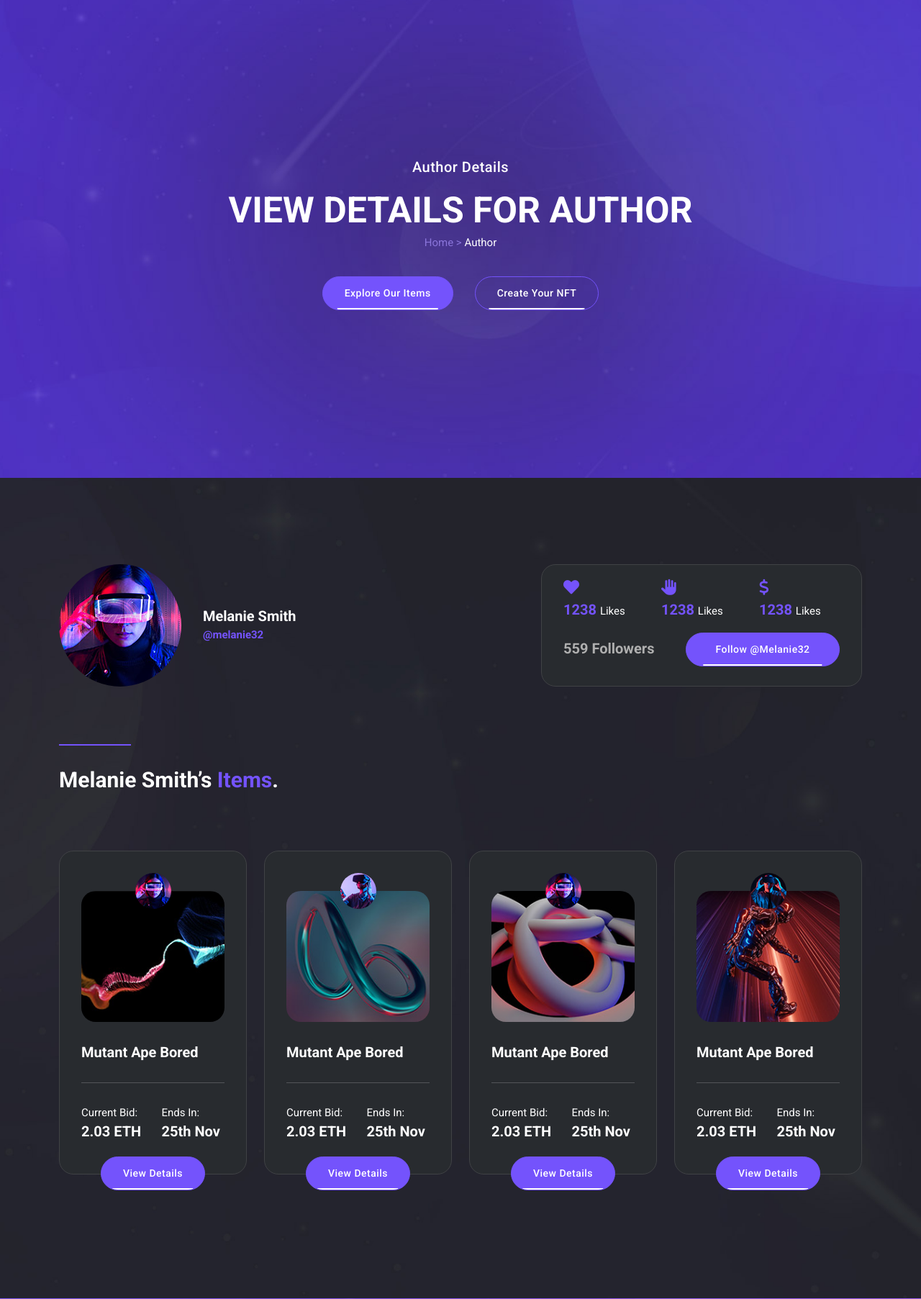
After one commit to JozefDao/Gaming-Shop_projekt, a PHP site: the page made by Projekt-SJ_NFT Market/Projekt-SJ_NFT Market/author.php in a window 1280 px wide. The commit adds this page. Shown: the part 960-2765 px from the top of the page at 72% size. Run offline with PHP 8.4, Linux system fonts and the light colour scheme; data that the repository does not hold is empty.

Commit message:
Add files via upload

```diff
--- /dev/null
+++ b/Projekt-SJ_NFT Market/Projekt-SJ_NFT Market/author.php
@@ -0,0 +1,261 @@
+<!DOCTYPE html>
+<html lang="en">
+
+
+<?php
+include_once('partials/head.php');
+?>
+
+<body>
+
+  <?php
+  include_once('inc/Author.php');
+  include_once('partials/header.php');
+  ?>
+
+  <div class="page-heading normal-space">
+    <div class="container">
+      <div class="row">
+        <div class="col-lg-12">
+          <h6>Author Details</h6>
+          <h2>View Details For Author</h2>
+          <span>Home > <a href="#">Author</a></span>
+          <div class="buttons">
+            <div class="main-button">
+              <a href="explore.php">Explore Our Items</a>
+            </div>
+            <div class="border-button">
+              <a href="create.php">Create Your NFT</a>
+            </div>
+          </div>
+        </div>
+      </div>
+    </div>
+  </div>
+
+  <div class="author-page">
+    <div class="container">
+      <div class="row">
+        <div class="col-lg-6">
+          <div class="author">
+            <img src="assets/images/single-author.jpg" alt="" style="border-radius: 50%; max-width: 170px;">
+            <h4>Melanie Smith <br> <a href="#">@melanie32</a></h4>
+          </div>
+        </div>
+        <div class="col-lg-6">
+          <div class="right-info">
+            <div class="row">
+              <div class="col-4">
+                <div class="info-item">
+                  <i class="fa fa-heart"></i>
+                  <h6>1238 <em>Likes</em></h6>
+                </div>
+              </div>
+              <div class="col-4">
+                <div class="info-item">
+                  <i class="fa fa-hand"></i>
+                  <h6>1238 <em>Likes</em></h6>
+                </div>
+              </div>
+              <div class="col-4">
+                <div class="info-item">
+                  <i class="fa fa-dollar"></i>
+                  <h6>1238 <em>Likes</em></h6>
+                </div>
+              </div>
+            </div>
+            <div class="row">
+              <div class="col-5">
+                <h5>559 Followers</h5>
+              </div>
+              <div class="col-7">
+                <div class="main-button">
+                  <a href="#">Follow @melanie32</a>
+                </div>
+              </div>
+            </div>
+          </div>
+        </div>
+        <div class="col-lg-12">
+          <div class="section-heading">
+            <div class="line-dec"></div>
+            <h2>Melanie Smith’s <em>Items</em>.</h2>
+          </div>
+        </div>
+        <div class="col-lg-3 col-md-6">
+          <div class="item">
+            <div class="row">
+              <div class="col-lg-12">
+                <span class="author">
+                  <img src="assets/images/author.jpg" alt="" style="max-width: 50px; border-radius: 50%;">
+                </span>
+                <img src="assets/images/discover-03.jpg" alt="" style="border-radius: 20px;">
+                <h4>Mutant Ape Bored</h4>
+              </div>
+              <div class="col-lg-12">
+                <div class="line-dec"></div>
+                <div class="row">
+                  <div class="col-6">
+                    <span>Current Bid: <br> <strong>2.03 ETH</strong></span>
+                  </div>
+                  <div class="col-6">
+                    <span>Ends In: <br> <strong>25th Nov</strong></span>
+                  </div>
+                </div>
+              </div>
+              <div class="col-lg-12">
+                <div class="main-button">
+                  <a href="details.php">View Details</a>
+                </div>
+              </div>
+            </div>
+          </div>
+        </div>
+        <div class="col-lg-3 col-md-6">
+          <div class="item">
+            <div class="row">
+              <div class="col-lg-12">
+                <span class="author">
+                  <img src="assets/images/author-02.jpg" alt="" style="max-width: 50px; border-radius: 50%;">
+                </span>
+                <img src="assets/images/discover-06.jpg" alt="" style="border-radius: 20px;">
+                <h4>Mutant Ape Bored</h4>
+              </div>
+              <div class="col-lg-12">
+                <div class="line-dec"></div>
+                <div class="row">
+                  <div class="col-6">
+                    <span>Current Bid: <br> <strong>2.03 ETH</strong></span>
+                  </div>
+                  <div class="col-6">
+                    <span>Ends In: <br> <strong>25th Nov</strong></span>
+                  </div>
+                </div>
+              </div>
+              <div class="col-lg-12">
+                <div class="main-button">
+                  <a href="details.php">View Details</a>
+                </div>
+              </div>
+            </div>
+          </div>
+        </div>
+        <div class="col-lg-3 col-md-6">
+          <div class="item">
+            <div class="row">
+              <div class="col-lg-12">
+                <span class="author">
+                  <img src="assets/images/author.jpg" alt="" style="max-width: 50px; border-radius: 50%;">
+                </span>
+                <img src="assets/images/discover-05.jpg" alt="" style="border-radius: 20px;">
+                <h4>Mutant Ape Bored</h4>
+              </div>
+              <div class="col-lg-12">
+                <div class="line-dec"></div>
+                <div class="row">
+                  <div class="col-6">
+                    <span>Current Bid: <br> <strong>2.03 ETH</strong></span>
+                  </div>
+                  <div class="col-6">
+                    <span>Ends In: <br> <strong>25th Nov</strong></span>
+                  </div>
+                </div>
+              </div>
+              <div class="col-lg-12">
+                <div class="main-button">
+                  <a href="details.php">View Details</a>
+                </div>
+              </div>
+            </div>
+          </div>
+        </div>
+        <div class="col-lg-3 col-md-6">
+          <div class="item">
+            <div class="row">
+              <div class="col-lg-12">
+                <span class="author">
+                  <img src="assets/images/author-03.jpg" alt="" style="max-width: 50px; border-radius: 50%;">
+                </span>
+                <img src="assets/images/discover-04.jpg" alt="" style="border-radius: 20px;">
+                <h4>Mutant Ape Bored</h4>
+              </div>
+              <div class="col-lg-12">
+                <div class="line-dec"></div>
+                <div class="row">
+                  <div class="col-6">
+                    <span>Current Bid: <br> <strong>2.03 ETH</strong></span>
+                  </div>
+                  <div class="col-6">
+                    <span>Ends In: <br> <strong>25th Nov</strong></span>
+                  </div>
+                </div>
+              </div>
+              <div class="col-lg-12">
+                <div class="main-button">
+                  <a href="details.php">View Details</a>
+                </div>
+              </div>
+            </div>
+          </div>
+        </div>
+      </div>
+    </div>
+  </div>
+
+  <div class="create-nft">
+    <div class="container">
+      <div class="row">
+        <div class="col-lg-8">
+          <div class="section-heading">
+            <div class="line-dec"></div>
+            <h2>Create Your NFT & Put It On The Market.</h2>
+          </div>
+        </div>
+        <div class="col-lg-4">
+          <div class="main-button">
+            <a href="create.php">Create Your NFT Now</a>
+          </div>
+        </div>
+        <div class="col-lg-4">
+          <div class="item first-item">
+            <div class="number">
+              <h6>1</h6>
+            </div>
+            <div class="icon">
+              <img src="assets/images/icon-02.png" alt="">
+            </div>
+            <h4>Set Up Your Wallet</h4>
+            <p>Lorem ipsum dolor sit amet, consectetu dipiscingei elit, sed do eiusmod tempor incididunt ut labore et dolore magna aliqua.</p>
+          </div>
+        </div>
+        <div class="col-lg-4">
+          <div class="item second-item">
+            <div class="number">
+              <h6>2</h6>
+            </div>
+            <div class="icon">
+              <img src="assets/images/icon-04.png" alt="">
+            </div>
+            <h4>Add Your Digital NFT</h4>
+            <p>Lorem ipsum dolor sit amet, consectetu dipiscingei elit, sed do eiusmod tempor incididunt ut labore et dolore magna aliqua.</p>
+          </div>
+        </div>
+        <div class="col-lg-4">
+          <div class="item">
+            <div class="icon">
+              <img src="assets/images/icon-06.png" alt="">
+            </div>
+            <h4>Sell Your NFT &amp; Make Profit</h4>
+            <p>Lorem ipsum dolor sit amet, consectetu dipiscingei elit, sed do eiusmod tempor incididunt ut labore et dolore magna aliqua.</p>
+          </div>
+        </div>
+      </div>
+    </div>
+  </div>
+
+  <?php
+  include_once('partials/footer.php');
+  include_once('partials/skripts.php');
+  ?>
+</body>
+</html>
--- /dev/null
+++ b/Projekt-SJ_NFT Market/Projekt-SJ_NFT Market/inc/Author.php
@@ -0,0 +1,103 @@
+<?php
+require_once('Database.php');
+
+// Získanie všetkých autorov
+function getAuthors()
+{
+    global $db;
+    $query = $db->conn->query("SELECT * FROM author");
+    $authors = $query->fetchAll(PDO::FETCH_ASSOC);
+    return $authors;
+}
+
+// Odstránenie autora
+function deleteAuthor($authorId)
+{
+    global $db;
+    $query = $db->conn->prepare("DELETE FROM author WHERE id = :id");
+    $query->bindParam(':id', $authorId);
+    $query->execute();
+}
+
+// Pripojenie k databáze
+$db = new Database();
+
+// Spracovanie odstránenia autora
+if (isset($_POST['delete'])) {
+    $authorId = $_POST['authorId'];
+    deleteAuthor($authorId);
+}
+
+// Získanie všetkých autorov
+$authors = getAuthors();
+?>
+
+<style>
+    .page-heading {
+        display: flex;
+        justify-content: center;
+        align-items: center;
+        height: 100vh;
+    }
+
+    table {
+        width: 100%;
+        border-collapse: collapse;
+    }
+
+    th,
+    td {
+        padding: 8px;
+        text-align: left;
+        border: 2px solid #e0e0e0;
+    }
+
+    tr:hover {
+        background-color: purple;
+    }
+
+    th {
+        background-color: #90caf9;
+        color: #333333;
+    }
+
+    .delete-button {
+        background-color: #90caf9;
+        color: #333333;
+        border: none;
+        padding: 6px 12px;
+        text-align: center;
+        text-decoration: none;
+        display: inline-block;
+        font-size: 14px;
+        cursor: pointer;
+    }
+
+    .delete-button:hover {
+        background-color: #64b5f6;
+    }
+</style>
+
+<div class="page-heading">
+    <table>
+        <tr>
+            <th>Name</th>
+            <th>Followers</th>
+            <th>Likes</th>
+            <th>Delete</th>
+        </tr>
+        <?php foreach ($authors as $author): ?>
+            <tr>
+                <td><?php echo $author['name']; ?></td>
+                <td><?php echo $author['followers']; ?></td>
+                <td><?php echo $author['likes']; ?></td>
+                <td>
+                    <form method="POST">
+                        <input type="hidden" name="authorId" value="<?php echo $author['id']; ?>">
+                        <button class="delete-button" type="submit" name="delete">Delete</button>
+                    </form>
+                </td>
+            </tr>
+        <?php endforeach; ?>
+    </table>
+</div>
--- a/Projekt-SJ_NFT Market/Projekt-SJ_NFT Market/inc/config.php
+++ b/Projekt-SJ_NFT Market/Projekt-SJ_NFT Market/inc/config.php
@@ -3,5 +3,6 @@ require('inc/Database.php');
 require('inc/Explore.php');
 require('inc/Index.php');
 require('inc/Details.php');
+require('inc/Author.php');
 $page_title = "Liberty NFT Market"
 ?>
--- a/Projekt-SJ_NFT Market/Projekt-SJ_NFT Market/partials/header.php
+++ b/Projekt-SJ_NFT Market/Projekt-SJ_NFT Market/partials/header.php
@@ -12,6 +12,23 @@
 <!-- ***** Preloader End ***** -->
 
 <!-- ***** Header Area Start ***** -->
+<?php
+// Získanie názvu aktuálnej stránky
+$currentFile = $_SERVER["PHP_SELF"];
+$currentPage = basename($currentFile);
+
+// Funkcia pre pridanie triedy "active" k aktuálnej stránke
+function echoActiveClassIfRequestMatches($requestUri)
+{
+    $currentFile = $_SERVER["PHP_SELF"];
+    $currentPage = basename($currentFile);
+
+    if ($currentPage == $requestUri) {
+        echo 'class="active"';
+    }
+}
+?>
+
 <header class="header-area header-sticky">
     <div class="container">
         <div class="row">
@@ -24,11 +41,11 @@
                     <!-- ***** Logo End ***** -->
                     <!-- ***** Menu Start ***** -->
                     <ul class="nav">
-                        <li><a href="index.php" class="active">Home</a></li>
-                        <li><a href="explore.php">Explore</a></li>
-                        <li><a href="details.php">Item Details</a></li>
-                        <li><a href="author.php">Author</a></li>
-                        <li><a href="create.php">Create Yours</a></li>
+                        <li><a href="index.php" <?php echoActiveClassIfRequestMatches("index.php"); ?>>Home</a></li>
+                        <li><a href="explore.php" <?php echoActiveClassIfRequestMatches("explore.php"); ?>>Explore</a></li>
+                        <li><a href="details.php" <?php echoActiveClassIfRequestMatches("details.php"); ?>>Item Details</a></li>
+                        <li><a href="author.php" <?php echoActiveClassIfRequestMatches("author.php"); ?>>Author</a></li>
+                        <li><a href="create.php" <?php echoActiveClassIfRequestMatches("create.php"); ?>>Create Yours</a></li>
                     </ul>
                     <a class='menu-trigger'>
                         <span>Menu</span>
```
Also changed, not shown: Projekt-SJ_NFT Market/Projekt-SJ_NFT Market/details.php (+4 -5 lines), Projekt-SJ_NFT Market/Projekt-SJ_NFT Market/explore.php (+4 -5 lines), Projekt-SJ_NFT Market/Projekt-SJ_NFT Market/index.php (+4 -5 lines).
